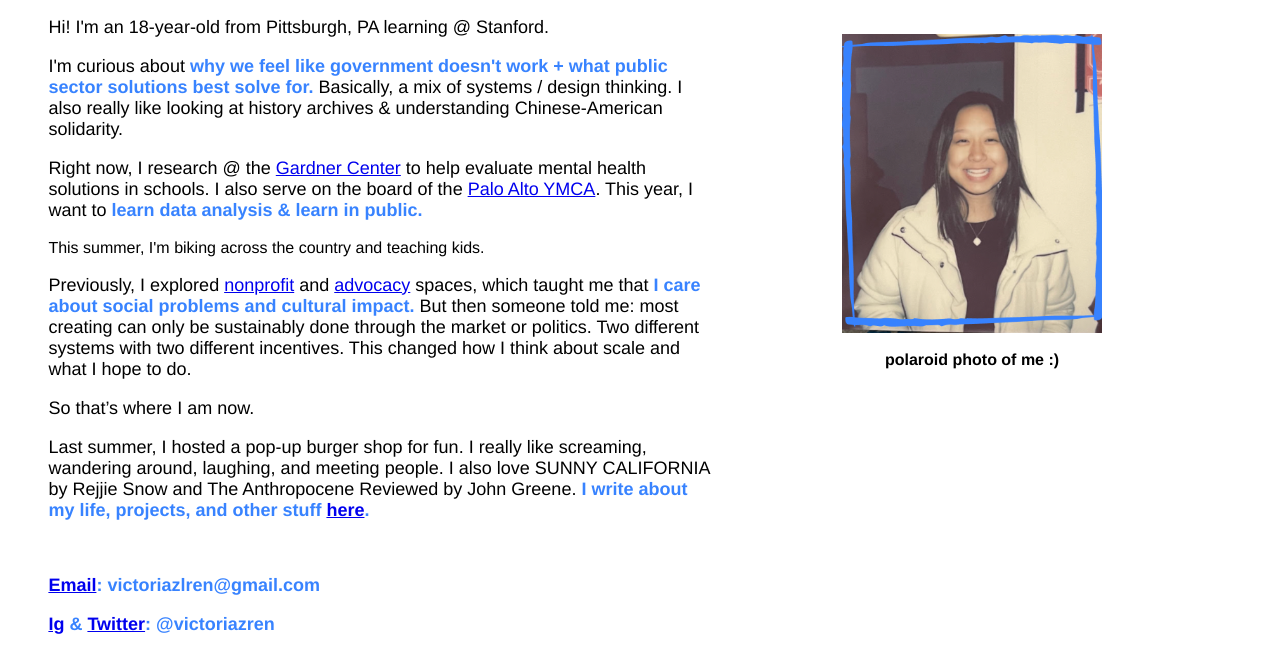
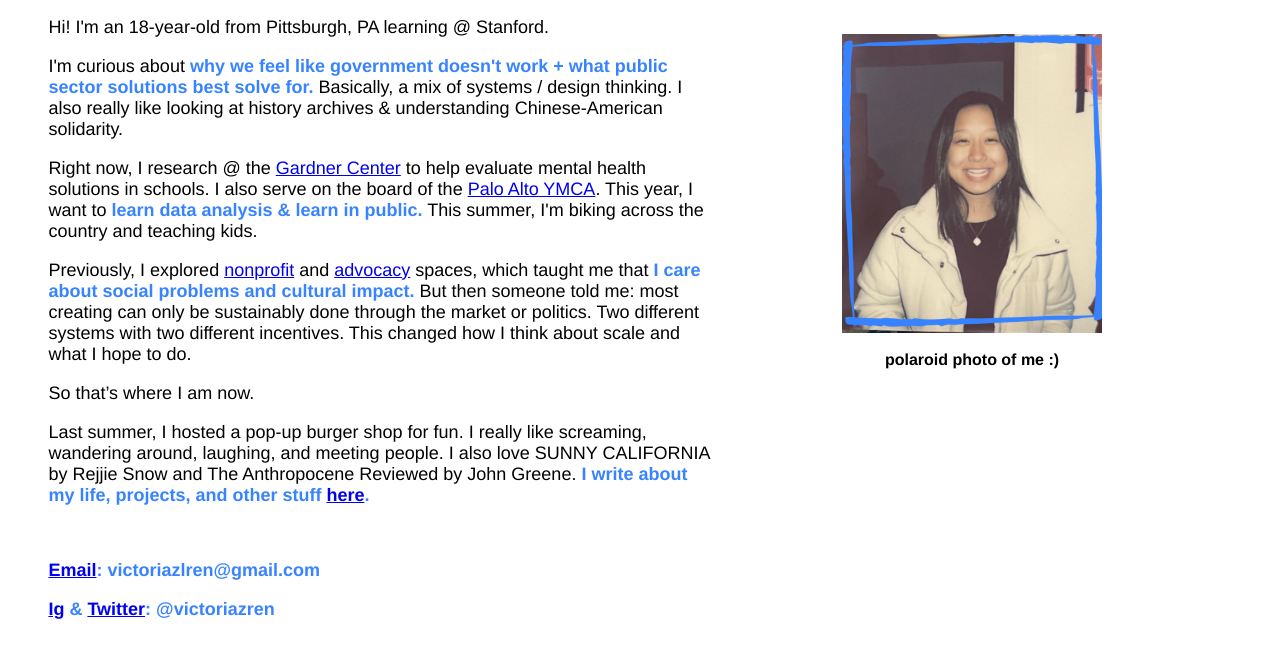
Before and after one commit to victoriazlren/victoriaren, a plain HTML site: page index.html in a window 1280 px wide. Shown: the part 174-846 px from the top of the page. Drawn offline with Linux system fonts and the light colour scheme.

Commit message:
Update index.html

```diff
--- a/index.html
+++ b/index.html
@@ -12,7 +12,7 @@
           <h1>Victoria Ren</h1>
           <p>Hi! I'm an 18-year-old from Pittsburgh, PA learning @ Stanford.</p1>
           <p>I'm curious about <font color = "#3883FF"><b>why we feel like government doesn't work + what public sector solutions best solve for.</b></font> Basically, a mix of systems / design thinking. I also really like looking at history archives & understanding Chinese-American solidarity. <p>
-          <p>Right now, I research @ the <a href ="https://gardnercenter.stanford.edu">Gardner Center</a> to help evaluate mental health solutions in schools. I also serve on the board of the <a href ="https://www.ymcasv.org/">Palo Alto YMCA</a>. This year, I want to <font color = "#3883FF"><b>learn data analysis & learn in public.</b></font></p> This summer, I'm biking across the country and teaching kids.
+          <p>Right now, I research @ the <a href ="https://gardnercenter.stanford.edu">Gardner Center</a> to help evaluate mental health solutions in schools. I also serve on the board of the <a href ="https://www.ymcasv.org/">Palo Alto YMCA</a>. This year, I want to <font color = "#3883FF"><b>learn data analysis & learn in public.</b></font> This summer, I'm biking across the country and teaching kids.</p>
           <p>Previously, I explored <a href ="https://stemandbuds.org">nonprofit</a> and <a href ="https://naforchange.org">advocacy</a> spaces, which taught me that <font color = "#3883FF"><b>I care about social problems and cultural impact.</b></font> But then someone told me: most creating can only be sustainably done through the market or politics. Two different systems with two different incentives. This changed how I think about scale and what I hope to do.
           </p>
 
```
